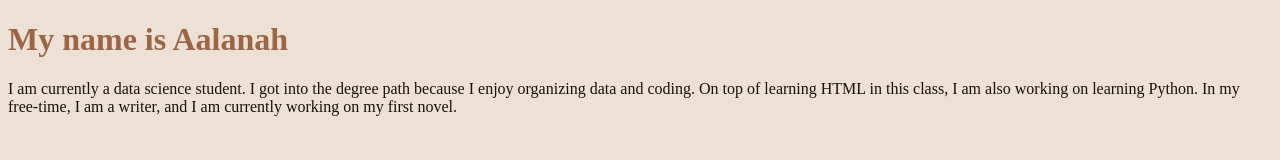
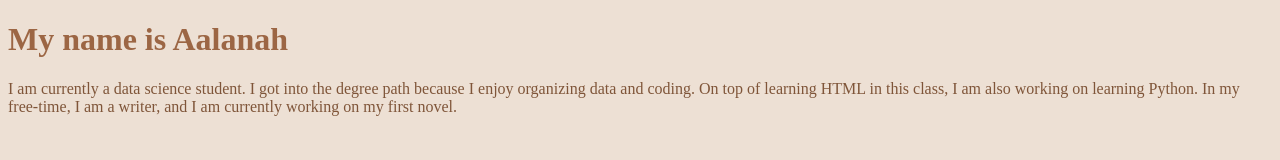
Before and after one commit to AalanahMRose/aalanahmrose.github.io, a plain HTML site: page index.html in a window 1280 px wide. Drawn offline with Linux system fonts and the light colour scheme.

Commit message:
Update index.html

```diff
--- a/index.html
+++ b/index.html
@@ -12,7 +12,7 @@
       }
 
       p {
-        color: #19110B
+        color: #7F5539
       }
     </style>
   </head>
```
